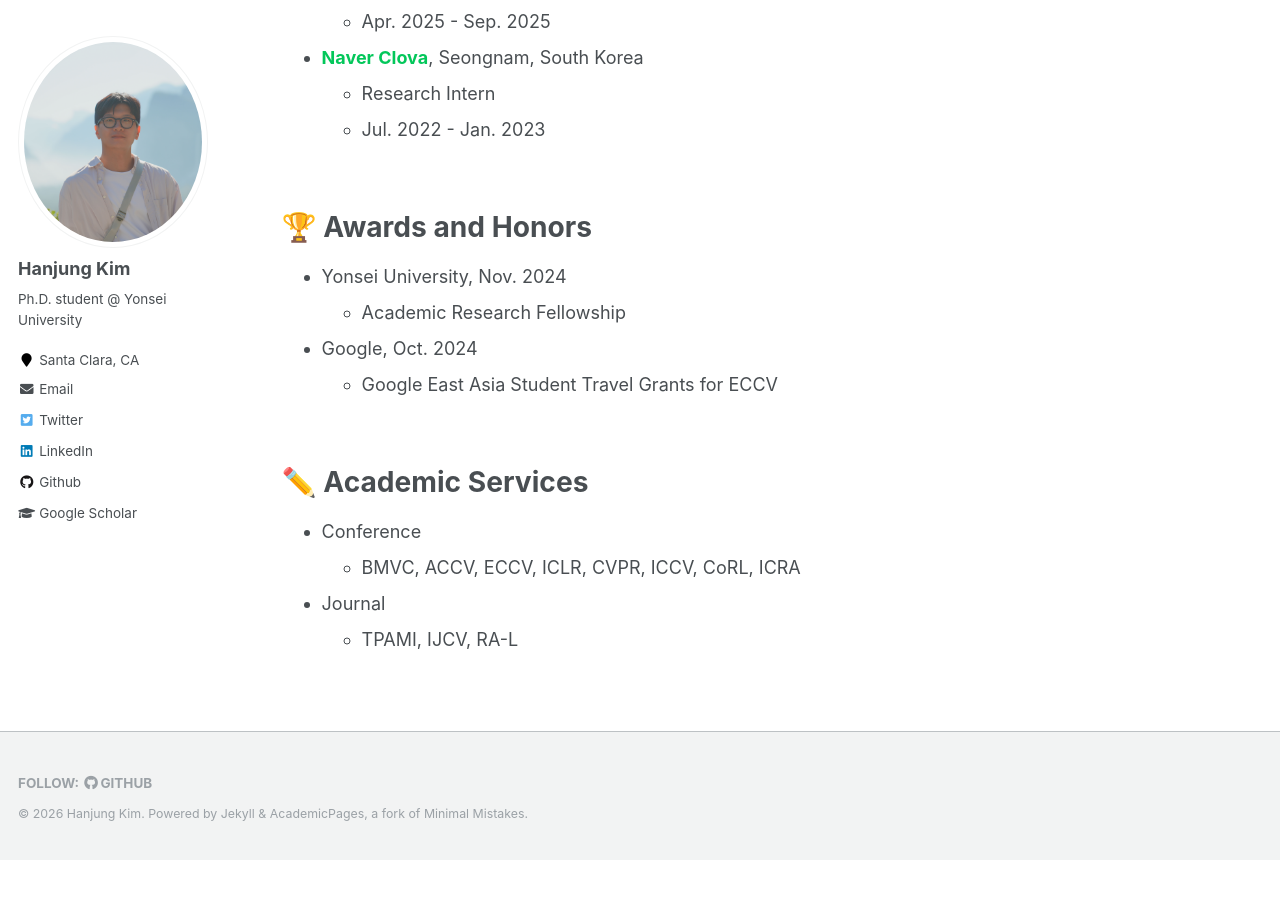
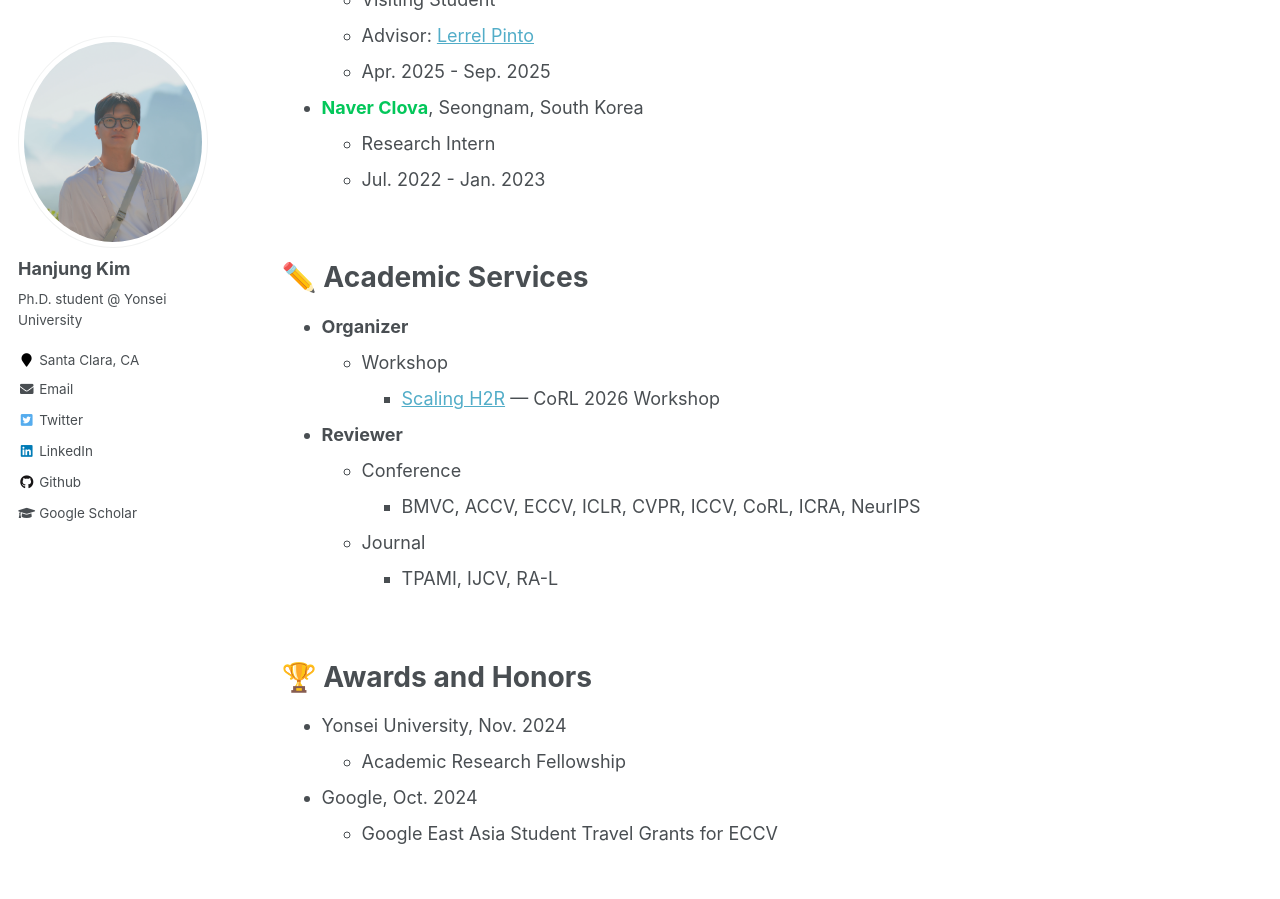
Before and after one commit to KimHanjung/KimHanjung.github.io, a Jekyll site: the page built from _pages/about.md, in a window 1280 px wide and 900 px high, scrolled down 1201 px. Built offline with Jekyll 4.4.1, drawn with Linux system fonts in a browser that asks for light colours; before the commit the page ends 2061 px from its top, so only the background shows below that; some of the changed text lies outside the part shown.

Commit message:
update 0808

```diff
--- a/_pages/about.md
+++ b/_pages/about.md
@@ -10,6 +10,8 @@
 
 I am a Ph.D. student at Yonsei University, advised by [Prof. Seon Joo Kim](https://sites.google.com/site/seonjookim/).
 Prior to my Ph.D. studies, I received a B.S. degree from Yonsei University.
+
+<span style="color:#d32f2f"><strong>I am actively seeking Research Scientist positions starting in 2027.</strong></span>
 
 My research focuses on **Robot Learning** 🤖 and **Video Understanding** 🎥	.
 I am particularly interested in leveraging <i>in-the-wild</i> human videos to teach robots everyday tasks, starting from simple actions such as pick-and-place and progressing toward more complex behaviors.
@@ -47,18 +49,22 @@
 
 <br/>
 
+# ✏️ Academic Services
+- **Organizer**
+  - Workshop
+    - [Scaling H2R](https://scaling-h2r-corl.github.io/) — CoRL 2026 Workshop
+- **Reviewer**
+  - Conference
+    - BMVC, ACCV, ECCV, ICLR, CVPR, ICCV, CoRL, ICRA, NeurIPS
+  - Journal
+    - TPAMI, IJCV, RA-L
+
+<br/>
+
 # 🏆 Awards and Honors
 - Yonsei University, Nov. 2024
   - Academic Research Fellowship
 - Google, Oct. 2024
   - Google East Asia Student Travel Grants for ECCV
 
-<br/>
-
-# ✏️ Academic Services
-- Conference
-  - BMVC, ACCV, ECCV, ICLR, CVPR, ICCV, CoRL, ICRA
-- Journal
-  - TPAMI, IJCV, RA-L
-
 <!-- # ✏️ Academic Activities -->
```
Also changed, not shown: other parts of _pages/about.md (+1 -1 lines), _pages/publications.md (+16 -0 lines), 1 other file.
